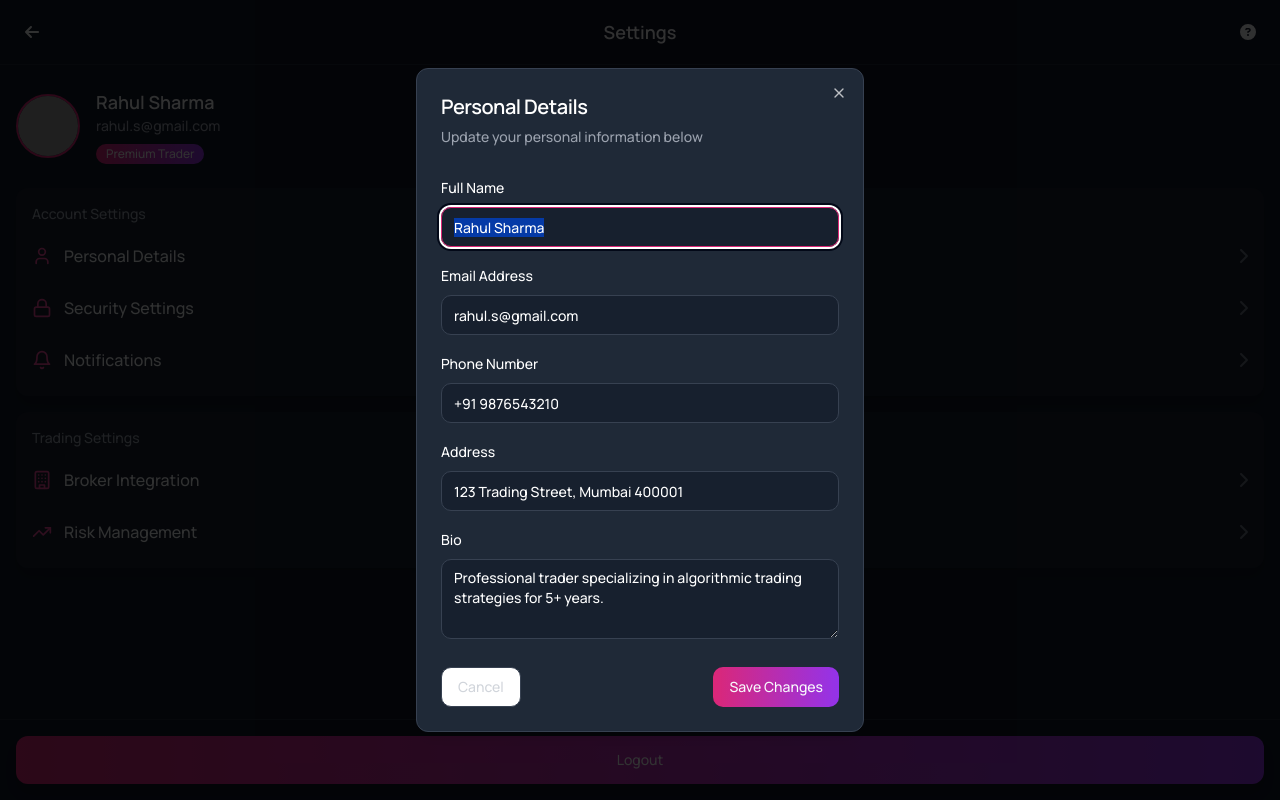
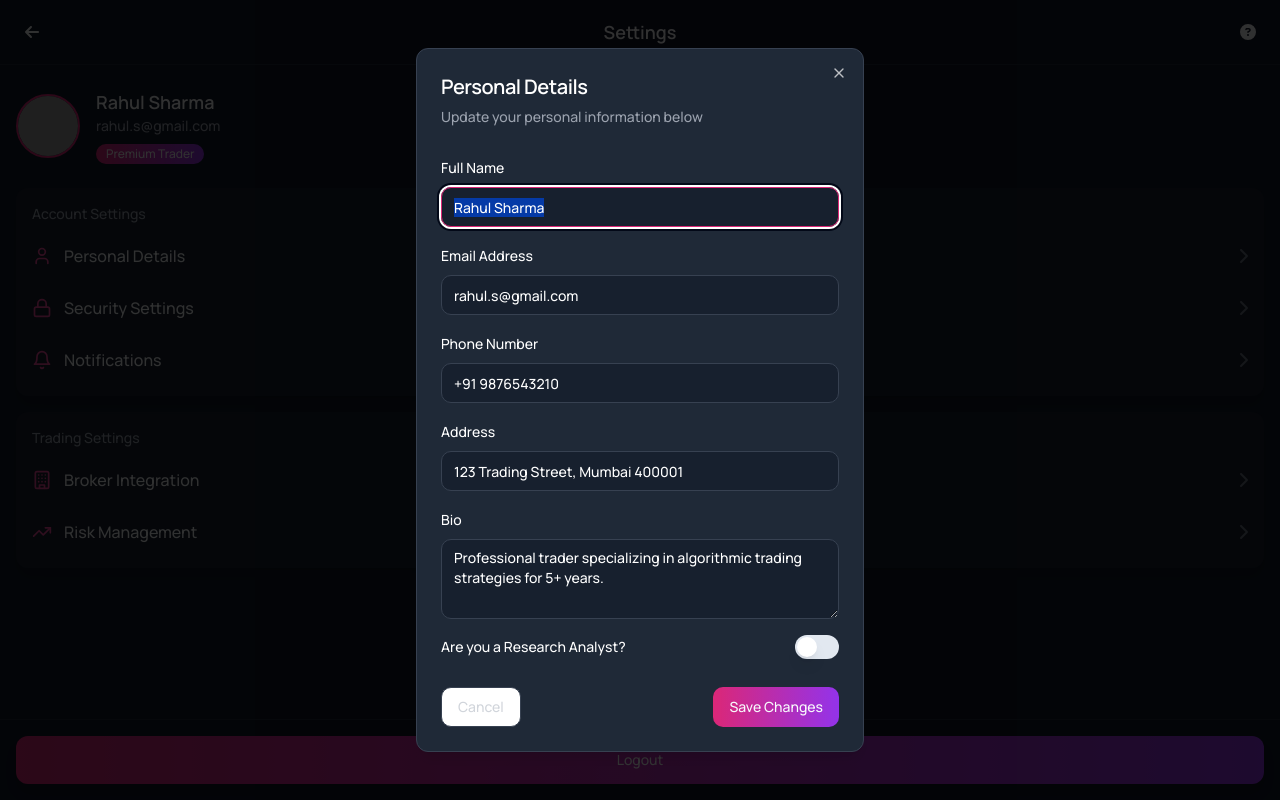
Before and after one commit to msjai003/bestalgoai, a React (Vite) app: page /settings in a window 1280 px wide. Both pictures are taken after a click on the button "Personal Details". Built offline with nearby package versions, Linux system fonts and the light colour scheme; grey boxes are pictures that could not be loaded.

Commit message:
Add research analyst option
Adds a yes/no option for "Are you a Research Analyst?" with conditional input for RA certification number.

```diff
--- a/package.json
+++ b/package.json
@@ -33,7 +33,7 @@
     "@radix-ui/react-separator": "^1.1.0",
     "@radix-ui/react-slider": "^1.2.0",
     "@radix-ui/react-slot": "^1.1.0",
-    "@radix-ui/react-switch": "^1.1.0",
+    "@radix-ui/react-switch": "^1.1.3",
     "@radix-ui/react-tabs": "^1.1.0",
     "@radix-ui/react-toast": "^1.2.1",
     "@radix-ui/react-toggle": "^1.1.0",
--- a/src/components/settings/PersonalDetailsDialog.tsx
+++ b/src/components/settings/PersonalDetailsDialog.tsx
@@ -5,6 +5,7 @@ import { Button } from "@/components/ui/button";
 import { Input } from "@/components/ui/input";
 import { Label } from "@/components/ui/label";
 import { Textarea } from "@/components/ui/textarea";
+import { Switch } from "@/components/ui/switch";
 import { toast } from "sonner";
 
 interface PersonalDetailsDialogProps {
@@ -18,14 +19,22 @@ export function PersonalDetailsDialog({ open, onOpenChange }: PersonalDetailsDia
     email: "rahul.s@gmail.com",
     phone: "+91 9876543210",
     address: "123 Trading Street, Mumbai 400001",
-    bio: "Professional trader specializing in algorithmic trading strategies for 5+ years."
+    bio: "Professional trader specializing in algorithmic trading strategies for 5+ years.",
+    isResearchAnalyst: false,
+    certificationNumber: ""
   });
 
-  const handleChange = (field: string, value: string) => {
+  const handleChange = (field: string, value: string | boolean) => {
     setFormData(prev => ({ ...prev, [field]: value }));
   };
 
   const handleSave = () => {
+    // Validate certification number if research analyst is selected
+    if (formData.isResearchAnalyst && !formData.certificationNumber.trim()) {
+      toast.error("Please enter your Research Analyst certification number");
+      return;
+    }
+
     // Here you would typically save the data to an API or state management
     toast.success("Personal details updated successfully");
     onOpenChange(false);
@@ -93,6 +102,31 @@ export function PersonalDetailsDialog({ open, onOpenChange }: PersonalDetailsDia
               rows={3}
             />
           </div>
+
+          {/* Research Analyst toggle */}
+          <div className="flex items-center justify-between">
+            <Label htmlFor="research-analyst" className="cursor-pointer">Are you a Research Analyst?</Label>
+            <Switch
+              id="research-analyst"
+              checked={formData.isResearchAnalyst}
+              onCheckedChange={(checked) => handleChange("isResearchAnalyst", checked)}
+              className="bg-gray-700 data-[state=checked]:bg-pink-600"
+            />
+          </div>
+
+          {/* Conditionally render certification number input */}
+          {formData.isResearchAnalyst && (
+            <div className="space-y-2 pt-2">
+              <Label htmlFor="certification">RA Certification Number</Label>
+              <Input
+                id="certification"
+                value={formData.certificationNumber}
+                onChange={(e) => handleChange("certificationNumber", e.target.value)}
+                placeholder="Enter your certification number"
+                className="bg-gray-900/50 border-gray-700 focus:border-pink-600"
+              />
+            </div>
+          )}
         </div>
 
         <DialogFooter className="sm:justify-between gap-3">
```
Also changed, not shown: 1 other file (tests, documents, lock files or other folders).
